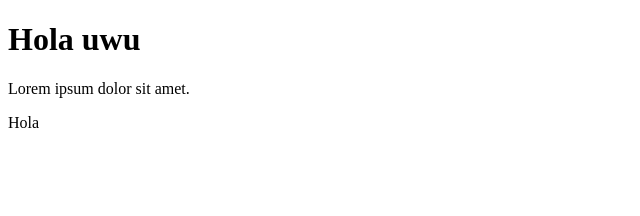
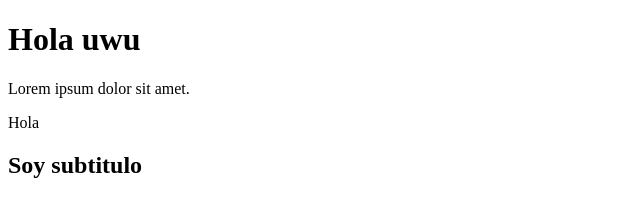
Before and after one commit to RamiroTabolini1905/repo1, a plain HTML site: page index.html in a window 1280 px wide. Shown: the whole page, without its empty margins (0-640 px from the left). Drawn offline with Linux system fonts and the light colour scheme.

Commit message:
h2 soy subtitulo

```diff
--- a/index.html
+++ b/index.html
@@ -13,7 +13,7 @@
         <p>Lorem ipsum dolor sit amet.</p>
     </div>
     <p>Hola</p>
-
+    <h2>Soy subtitulo</h2>
 
 
     <script src="assets/index.js"></script>
```
